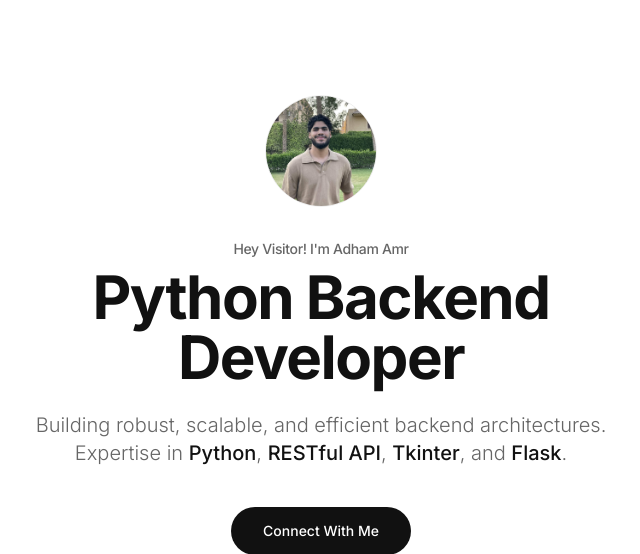
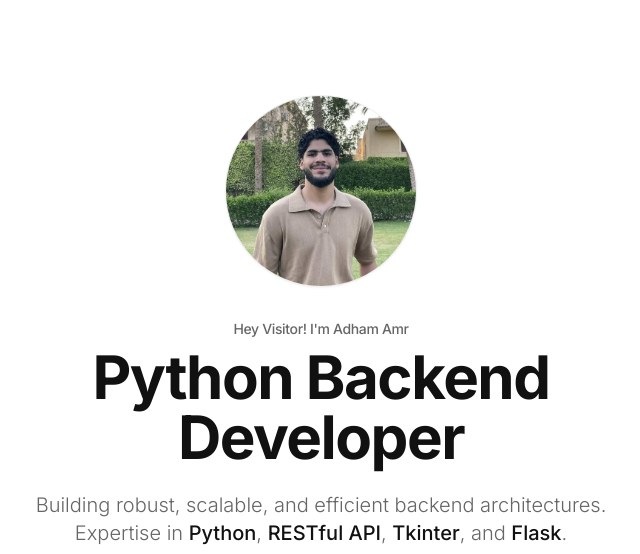
Before and after one commit to Adham-ar/Portfolio, a Flask app: page / in a window 1280 px wide. Shown: the part 81-635 px from the top of the page, without its empty margins (319-959 px from the left). Run offline with Flask 3, Linux system fonts and the light colour scheme; data that the repository does not hold is empty; some libraries are stand-ins or nearby versions.

Commit message:
bigger profile pic

```diff
--- a/templates/home.html
+++ b/templates/home.html
@@ -69,7 +69,7 @@
             <div class="mb-8">
                 <img src="{{ url_for('static', filename='images/adham-profile.jpg') }}"
                      alt="Adham Amr"
-                     class="w-28 h-28 rounded-full object-cover border border-[#eeeeee] bg-[#f9f9f9] transition-transform duration-300 ease-out hover:-translate-y-4">
+                     class="w-44 h-44 md:w-48 md:h-48 rounded-full object-cover border border-[#eeeeee] bg-[#f9f9f9] shadow-sm transition-transform duration-300 ease-out hover:-translate-y-4">
             </div>
 
             <span class="text-sm font-medium text-[#666666] tracking-tight mb-2">Hey Visitor! I'm Adham Amr</span>
```
